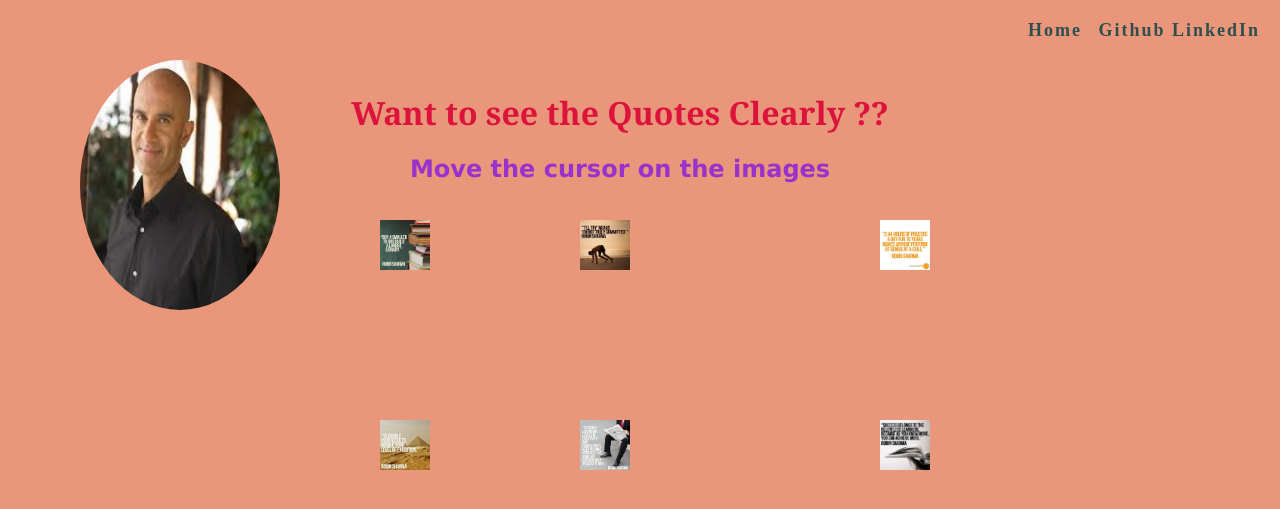
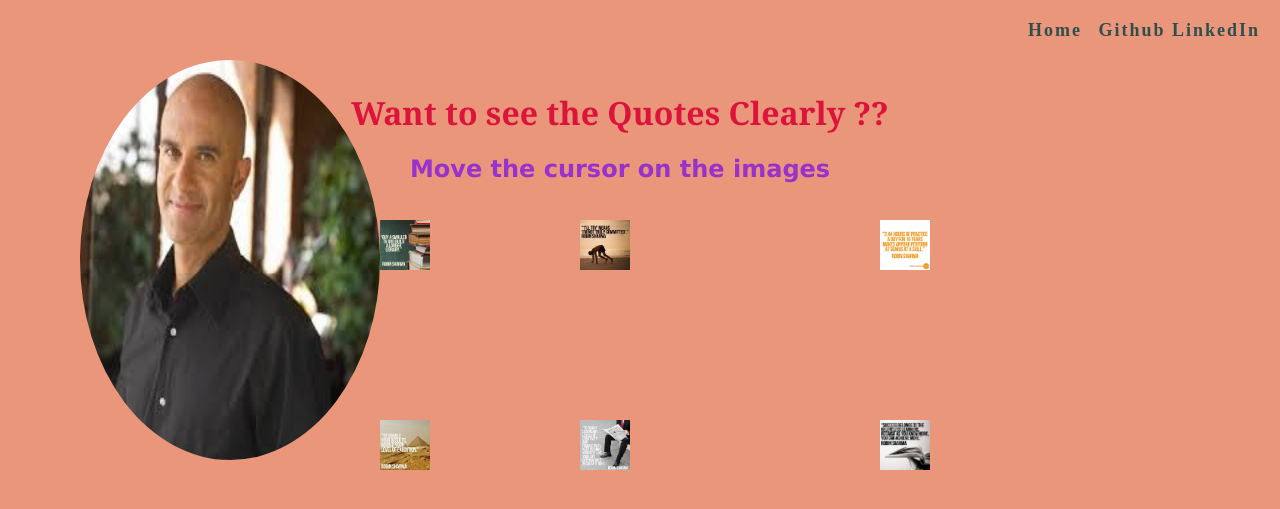
Before and after one commit to christyjax/christyjax.github.io, a Jekyll site: the page Quotes1.html, which Jekyll copies as it is, in a window 1280 px wide. Shown: the top 509 px of the page. Built offline with Jekyll 4.4.1, drawn with Linux system fonts in a browser that asks for light colours.

Commit message:
Update Quotes1.html

```diff
--- a/Quotes1.html
+++ b/Quotes1.html
@@ -16,7 +16,7 @@
       LinkedIn
     </a></b>
     <div class="main">
-         <img src= "Images\Robin Sharma.jpg" width="200" height="250" id="ima" >
+         <img src= "Images\Robin Sharma.jpg" width="300" height="400" id="ima" >
       </div>
 
     <h1 > Want to see the Quotes  Clearly ??</h1>
```
